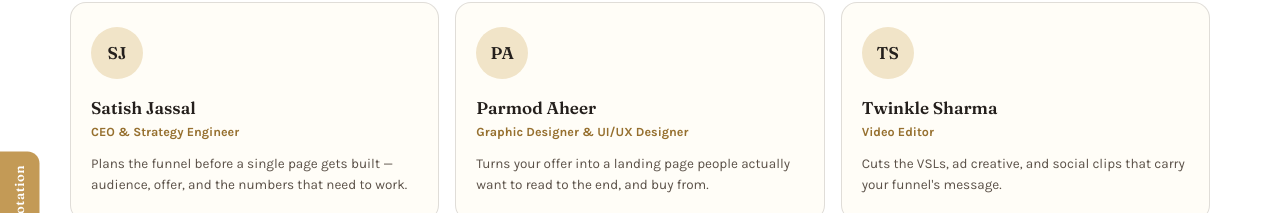
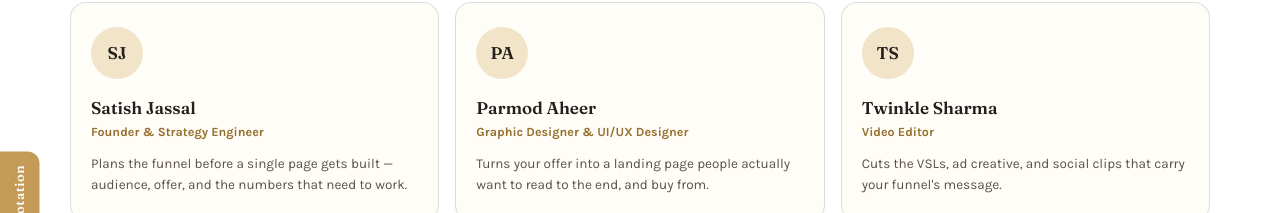
Before and after one commit to thesatishjassal/falcoonapp, a Next.js app: page /team in a window 1280 px wide. Shown: the part 373-586 px from the top of the page. Built offline with nearby package versions, Linux system fonts and the light colour scheme.

Commit message:
get all projcts

```diff
--- a/src/app/team/page.jsx
+++ b/src/app/team/page.jsx
@@ -10,7 +10,7 @@ const TEAM = [
   {
     id: "satish",
     name: "Satish Jassal",
-    role: "CEO & Strategy Engineer",
+    role: "Founder & Strategy Engineer",
     bio: "Plans the funnel before a single page gets built — audience, offer, and the numbers that need to work.",
   },
   {
```
